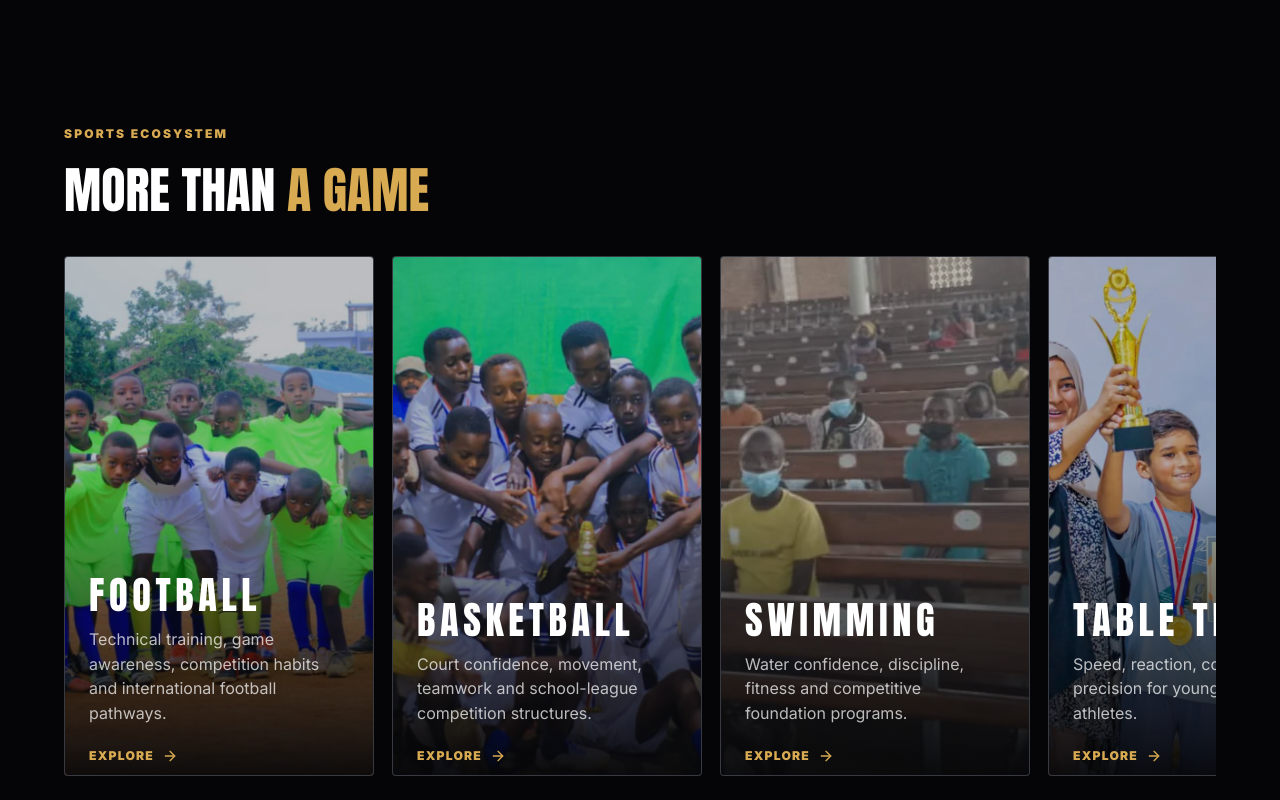
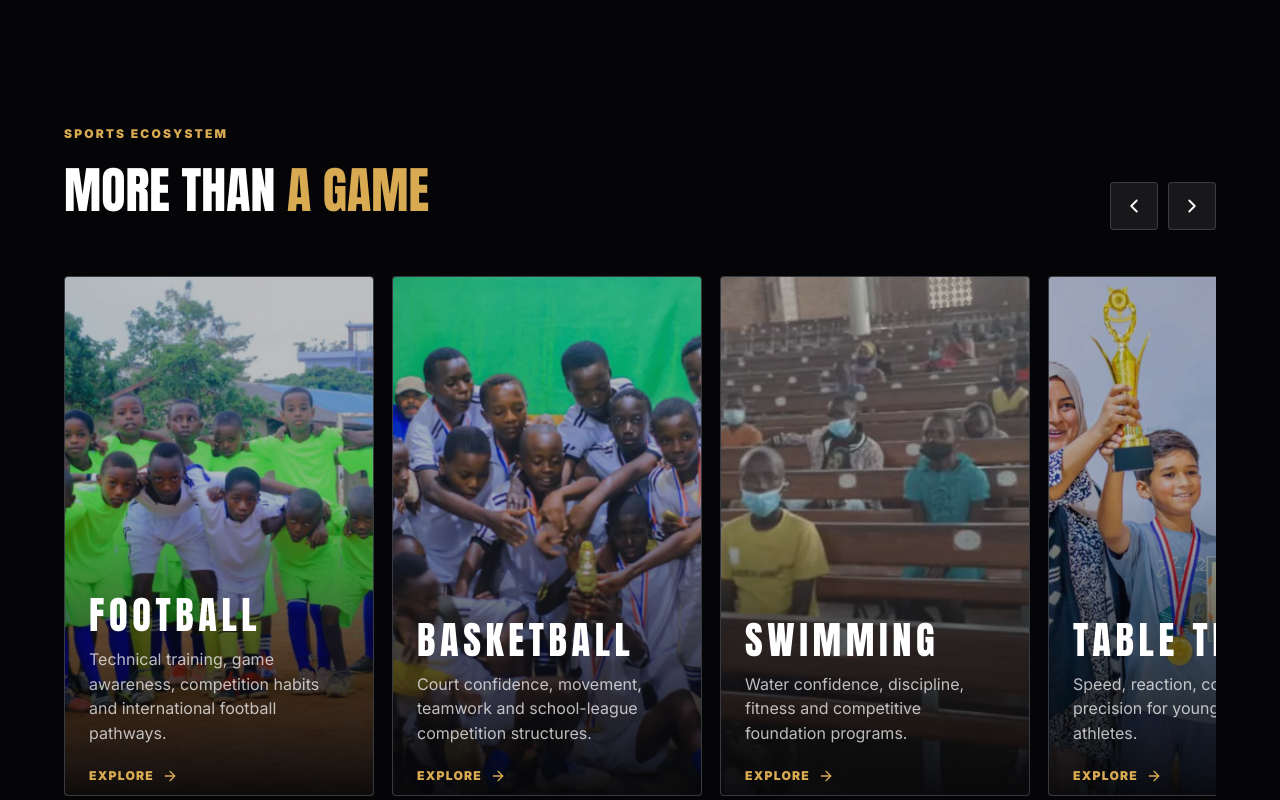
Before and after one commit to devtestor/Inspire_Stars_Academy, a React (Vite) app: page / in a window 1280 px wide. Shown: the part 2280-3080 px from the top of the page. Built offline with nearby package versions, Linux system fonts and the light colour scheme.

Commit message:
Add sports carousel controls

```diff
--- a/src/main.jsx
+++ b/src/main.jsx
@@ -2,6 +2,8 @@ import React from "react";
 import { createRoot } from "react-dom/client";
 import {
   ArrowRight,
+  ChevronLeft,
+  ChevronRight,
   Building2,
   Download,
   ExternalLink,
@@ -289,10 +291,32 @@ function Timeline() {
 }
 
 function Sports() {
+  const carouselRef = React.useRef(null);
+
+  const slide = (direction) => {
+    const carousel = carouselRef.current;
+    if (!carousel) return;
+
+    carousel.scrollBy({
+      left: direction * carousel.clientWidth * 0.82,
+      behavior: "smooth",
+    });
+  };
+
   return (
     <section className="sports" id="sports">
-      <SplitHeading eyebrow="Sports Ecosystem" title="More Than" accent="A Game" />
-      <div className="sports-strip" aria-label="Sports offered by Inspire Stars Academy">
+      <div className="sports-header">
+        <SplitHeading eyebrow="Sports Ecosystem" title="More Than" accent="A Game" />
+        <div className="carousel-controls" aria-label="Sports carousel controls">
+          <button type="button" onClick={() => slide(-1)} aria-label="Show previous sports">
+            <ChevronLeft size={22} />
+          </button>
+          <button type="button" onClick={() => slide(1)} aria-label="Show next sports">
+            <ChevronRight size={22} />
+          </button>
+        </div>
+      </div>
+      <div className="sports-strip" ref={carouselRef} aria-label="Sports offered by Inspire Stars Academy">
         {sports.map(([name, image, body]) => (
           <article className="sport-card" key={name} data-reveal>
             <img src={image} alt={`${name} development at Inspire Stars Academy`} loading="lazy" />
--- a/src/styles.css
+++ b/src/styles.css
@@ -526,6 +526,43 @@ h3 {
   color: var(--white);
 }
 
+.sports-header {
+  display: flex;
+  align-items: end;
+  justify-content: space-between;
+  gap: 24px;
+  margin-bottom: 38px;
+}
+
+.sports-header .section-heading {
+  margin-bottom: 0;
+}
+
+.carousel-controls {
+  display: inline-flex;
+  gap: 10px;
+  padding-bottom: 8px;
+}
+
+.carousel-controls button {
+  display: inline-grid;
+  width: 48px;
+  height: 48px;
+  place-items: center;
+  border: 1px solid var(--line-dark);
+  border-radius: 4px;
+  color: var(--white);
+  background: rgba(255, 255, 255, 0.08);
+  cursor: pointer;
+  transition: background 180ms ease, border-color 180ms ease, transform 180ms ease;
+}
+
+.carousel-controls button:hover {
+  border-color: var(--gold);
+  background: rgba(216, 170, 82, 0.18);
+  transform: translateY(-2px);
+}
+
 .sports-strip,
 .athlete-strip {
   display: grid;
@@ -535,7 +572,15 @@ h3 {
   overflow-x: auto;
   overscroll-behavior-inline: contain;
   padding-bottom: 12px;
-  scrollbar-width: thin;
+  scroll-behavior: smooth;
+  scroll-padding-inline: clamp(18px, 5vw, 72px);
+  scroll-snap-type: inline mandatory;
+  scrollbar-width: none;
+}
+
+.sports-strip::-webkit-scrollbar,
+.athlete-strip::-webkit-scrollbar {
+  display: none;
 }
 
 .sport-card {
@@ -545,6 +590,7 @@ h3 {
   border: 1px solid var(--line-dark);
   border-radius: 4px;
   background: var(--carbon);
+  scroll-snap-align: start;
 }
 
 .sport-card img,
@@ -1183,6 +1229,16 @@ h3 {
     grid-auto-columns: minmax(285px, 86vw);
   }
 
+  .sports-header {
+    display: grid;
+    gap: 18px;
+  }
+
+  .carousel-controls {
+    justify-self: start;
+    padding-bottom: 0;
+  }
+
   .sport-card {
     min-height: 430px;
   }
```
